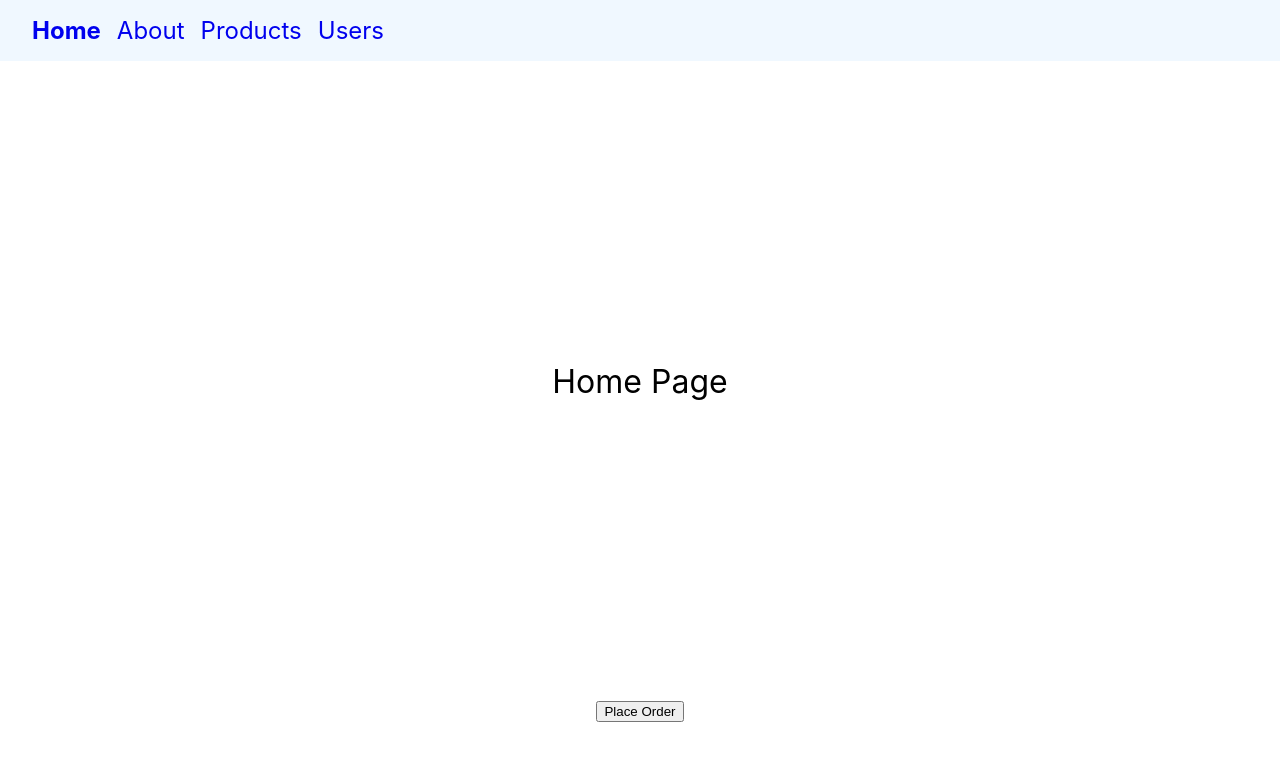
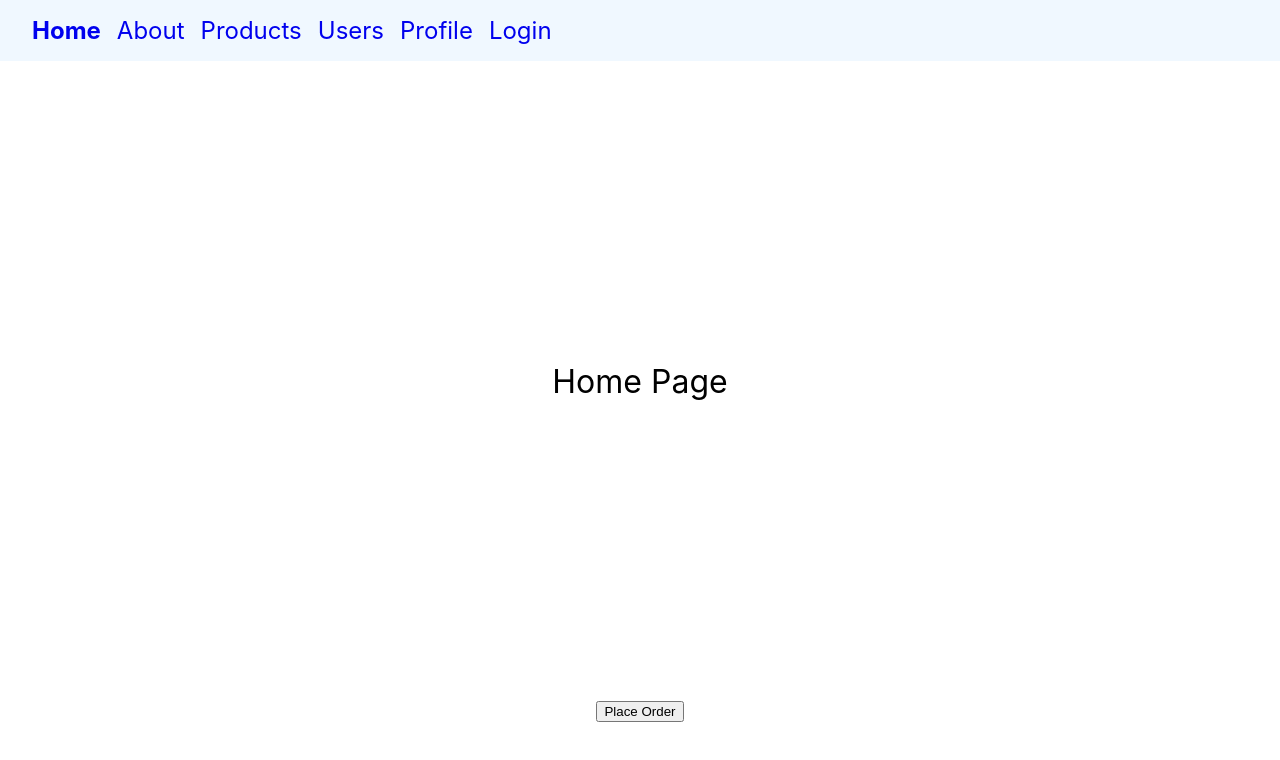
Before and after one commit to UtkarshPathrabe/React-Router-Demo, a React (Create React App) app: page / in a window 1280 px wide. Shown: the top 760 px of the page. Built offline with nearby package versions, Linux system fonts and the light colour scheme.

Commit message:
Update Navbar.jsx

```diff
--- a/src/components/Navbar.jsx
+++ b/src/components/Navbar.jsx
@@ -1,4 +1,5 @@
 import { NavLink } from "react-router-dom";
+import { useAuth } from "./auth";
 
 const Navbar = () => {
     const navLinkStyles = ({ isActive }) => {
@@ -8,12 +9,17 @@ const Navbar = () => {
             fontSize: '1.5rem'
         };
     };
+    const auth = useAuth();
     return (
         <nav className="primary-nav">
             <NavLink style={navLinkStyles} to='/'>Home</NavLink>
             <NavLink style={navLinkStyles} to='/about'>About</NavLink>
             <NavLink style={navLinkStyles} to='/products'>Products</NavLink>
             <NavLink style={navLinkStyles} to='/users'>Users</NavLink>
+            <NavLink style={navLinkStyles} to='/profile'>Profile</NavLink>
+            {
+                !auth.user && <NavLink style={navLinkStyles} to='/login'>Login</NavLink>
+            }
         </nav>
     );
 };
```
